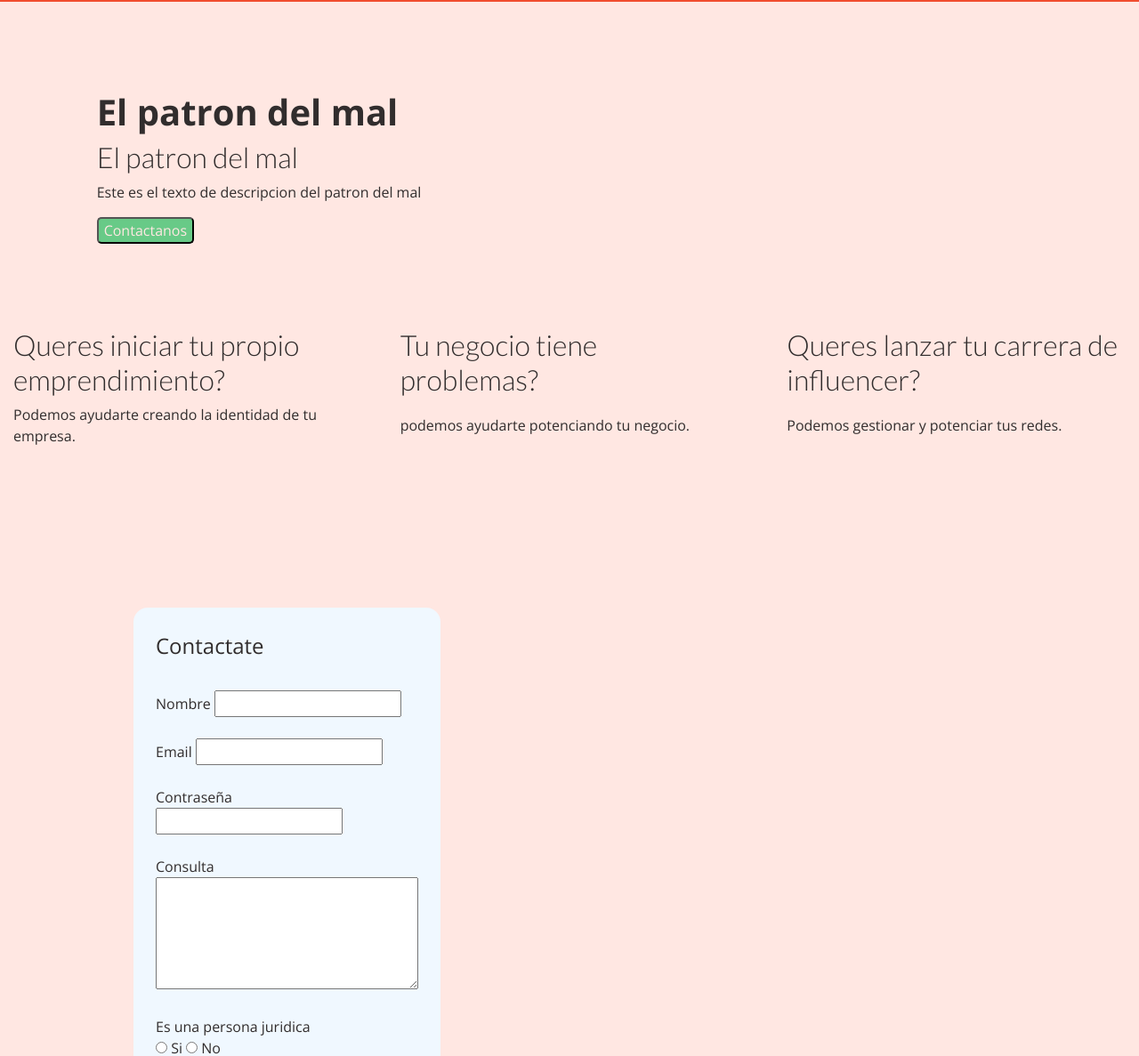
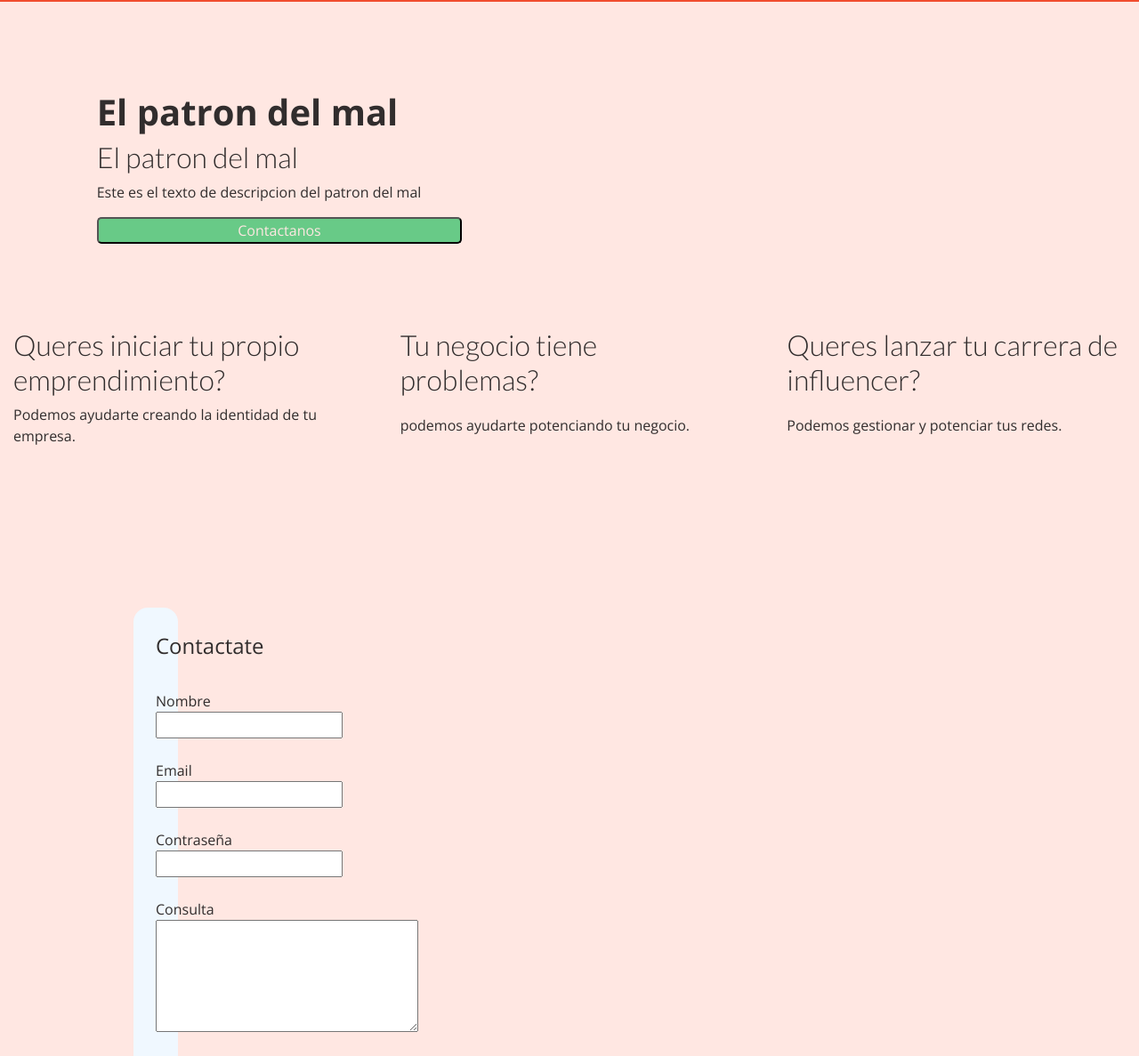
Before and after one commit to Hide-on-ush/Coder, a plain HTML site: page index.html in a window 1280 px wide. Shown: the part 58-1245 px from the top of the page at 89% size. Drawn offline with nearby package versions, Linux system fonts and the light colour scheme.

Commit message:
Update style.css

```diff
--- a/css/style.css
+++ b/css/style.css
@@ -72,6 +72,7 @@ header{
 
 /* Card elPatron */
 .grilla__patron{
+    display: grid;
     margin-top: 100px;
     grid-column-start: var(--truchisponsive);
     grid-column-end: span 4;
@@ -94,6 +95,7 @@ button{
 
 /* Formulario */
 .grilla__forma{
+    display: grid;
     padding: 25px;
     margin: 150px ;
     border-radius: 1rem;
```
